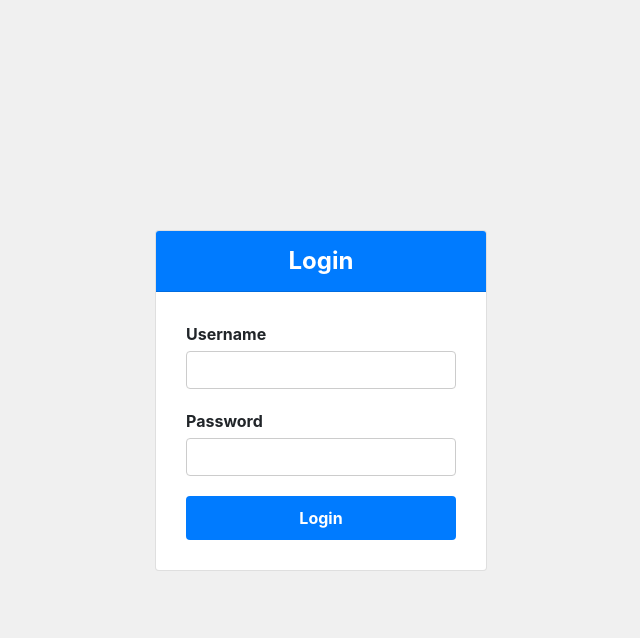
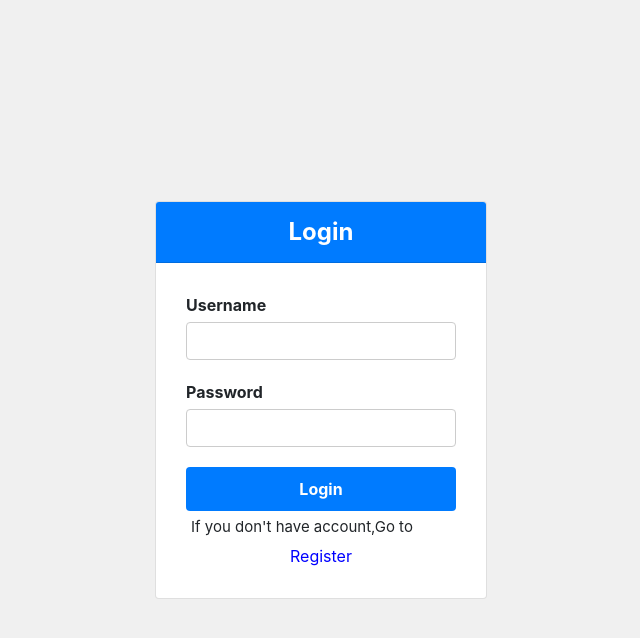
Before and after one commit to denisbarani/Chatbot-Python, a Django app: page /login in a window 1280 px wide. Shown: the top 638 px of the page, without its empty margins (319-959 px from the left). Run offline with Django 4.2, Linux system fonts and the light colour scheme; some libraries are stand-ins or nearby versions.

Commit message:
Put some features in LoginForm

```diff
--- a/chatbot/views.py
+++ b/chatbot/views.py
@@ -5,7 +5,7 @@ from django.contrib import auth
 from django.contrib.auth.models import User
 from .models import Chat
 from django.utils import timezone
-openai_api_key = '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'
+openai_api_key = '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'
 openai.api_key = openai_api_key
 
 def ask_openai(message):
--- a/templates/login.html
+++ b/templates/login.html
@@ -24,6 +24,15 @@
   }
   .form-group {
     margin-bottom: 20px;
+  }
+  .reg{
+    font-size: 15px;
+    margin: 5px;
+  }
+  .reg-center{
+    justify-content: center;
+    align-items: center;
+    display: flex;
   }
   label {
     font-weight: bold;
@@ -94,6 +103,10 @@
           />
         </div>
         <button type="submit">Login</button>
+        <div class="goRegister">
+        <p class="reg">If you don't have account,Go to</p>
+        <a class="reg-center" style="color: blue" href="register">Register</a>
+      </div>
       </form>
     </div>
   </div>
```
Also changed, not shown: db.sqlite3.
